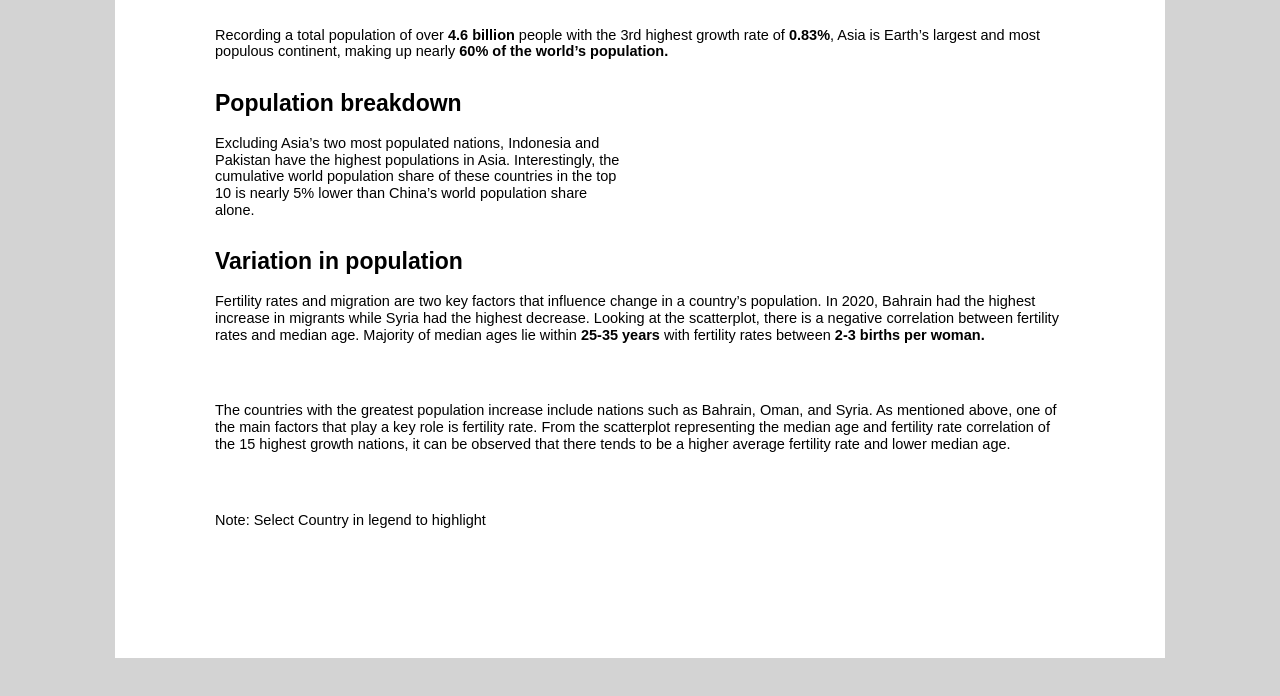
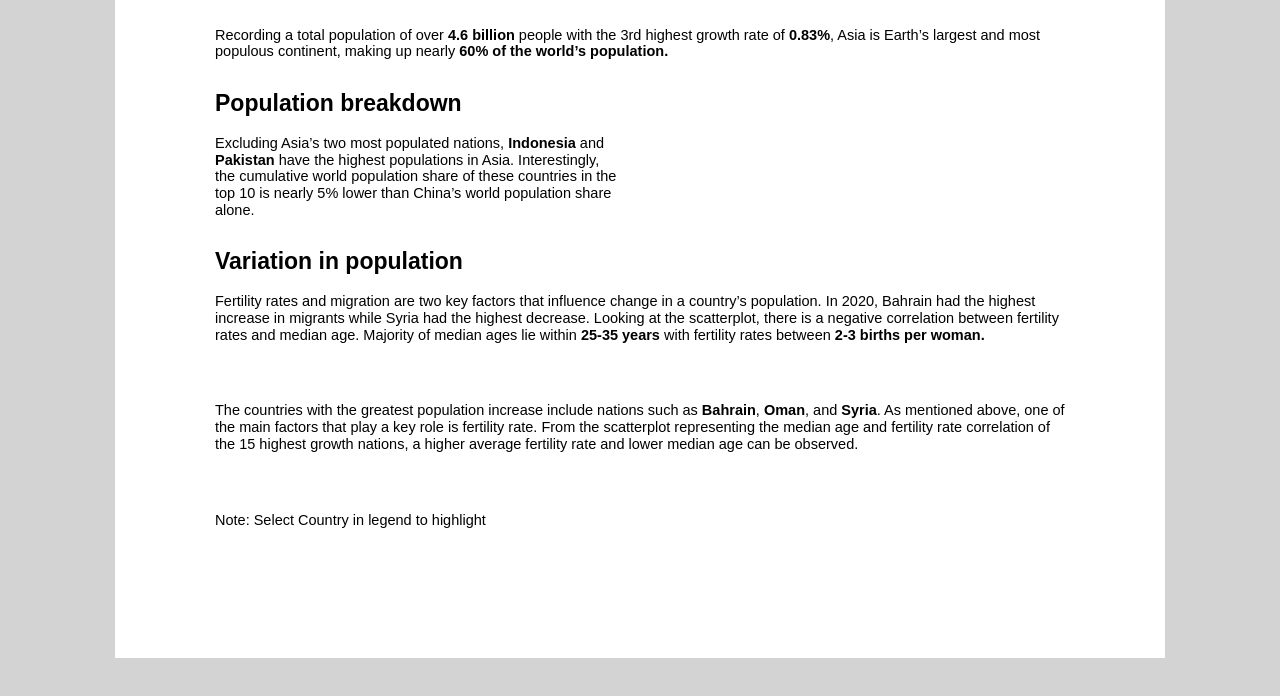
Before and after one commit to lucaswng/lucaswng.github.io, a plain HTML site: page group 1/index.html in a window 1280 px wide. Shown: the part 96-792 px from the top of the page. Drawn offline with nearby package versions, Linux system fonts and the light colour scheme; a script that the page names is missing.

Commit message:
edit text

```diff
--- a/group 1/index.html
+++ b/group 1/index.html
@@ -37,7 +37,7 @@
       <div class="pure-u-1-2">
         <div class="description description-left">
           <h2>Population breakdown</h2>
-          <p>Excluding Asia’s two most populated nations, Indonesia and Pakistan have the highest populations in Asia. Interestingly, the cumulative world population share of these countries in the top 10 is nearly 5% lower than China’s world population share alone.</p>
+          <p>Excluding Asia’s two most populated nations, <b>Indonesia</b> and <b>Pakistan</b> have the highest populations in Asia. Interestingly, the cumulative world population share of these countries in the top 10 is nearly 5% lower than China’s world population share alone.</p>
         </div>
       </div>
         <div class="pure-u-1-2">
@@ -65,7 +65,7 @@
 
     <div class="pure-g">
       <div class="pure-u-1-1">
-        <p>The countries with the greatest population increase include nations such as Bahrain, Oman, and Syria. As mentioned above, one of the main factors that play a key role is fertility rate. From the scatterplot representing the median age and fertility rate correlation of the 15 highest growth nations, it can be observed that there tends to be a higher average fertility rate and lower median age.</p>
+        <p>The countries with the greatest population increase include nations such as <b>Bahrain</b>, <b>Oman</b>, and <b>Syria</b>. As mentioned above, one of the main factors that play a key role is fertility rate. From the scatterplot representing the median age and fertility rate correlation of the 15 highest growth nations, a higher average fertility rate and lower median age can be observed.</p>
       </div>
     </div>
 
```
